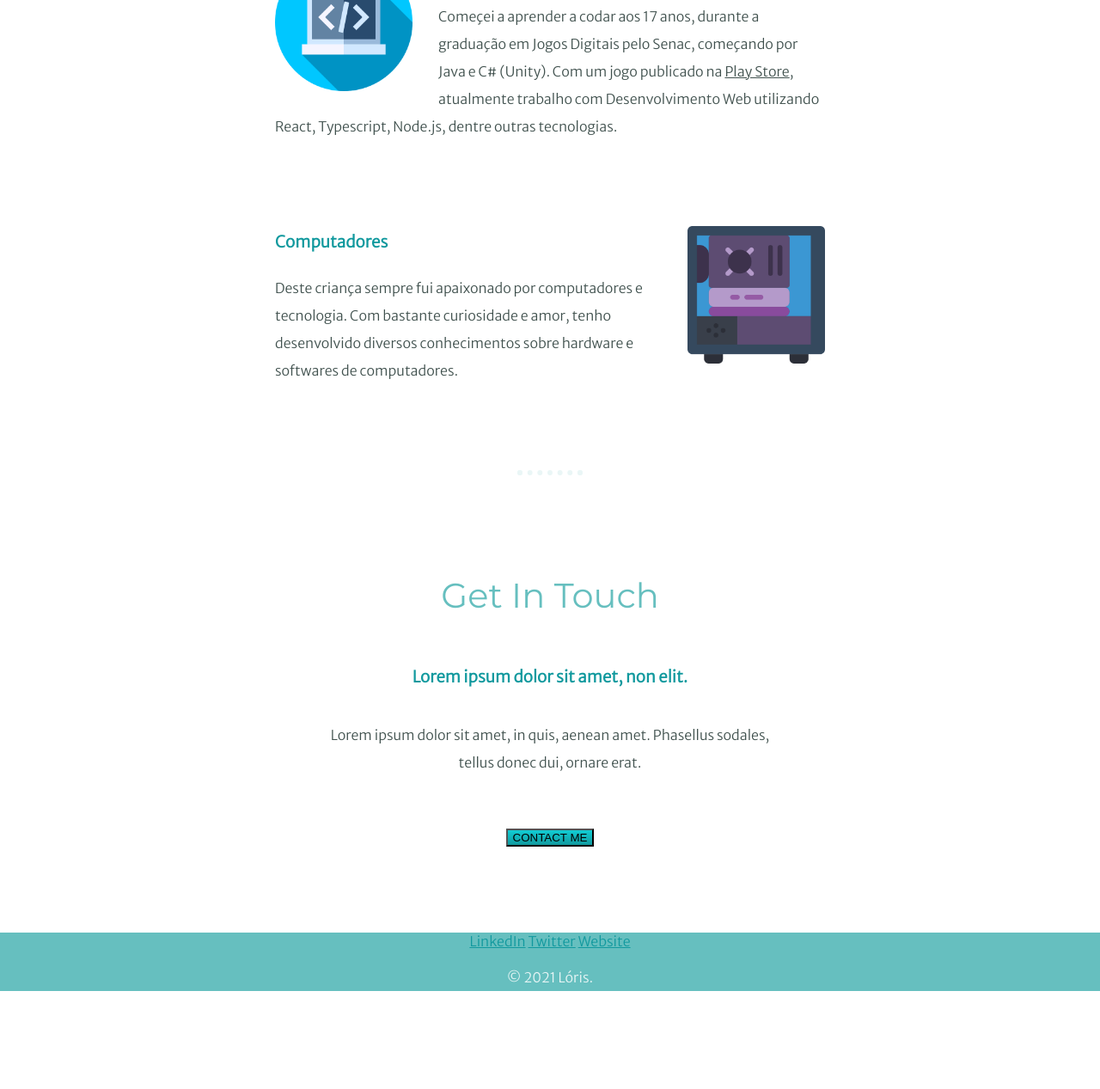
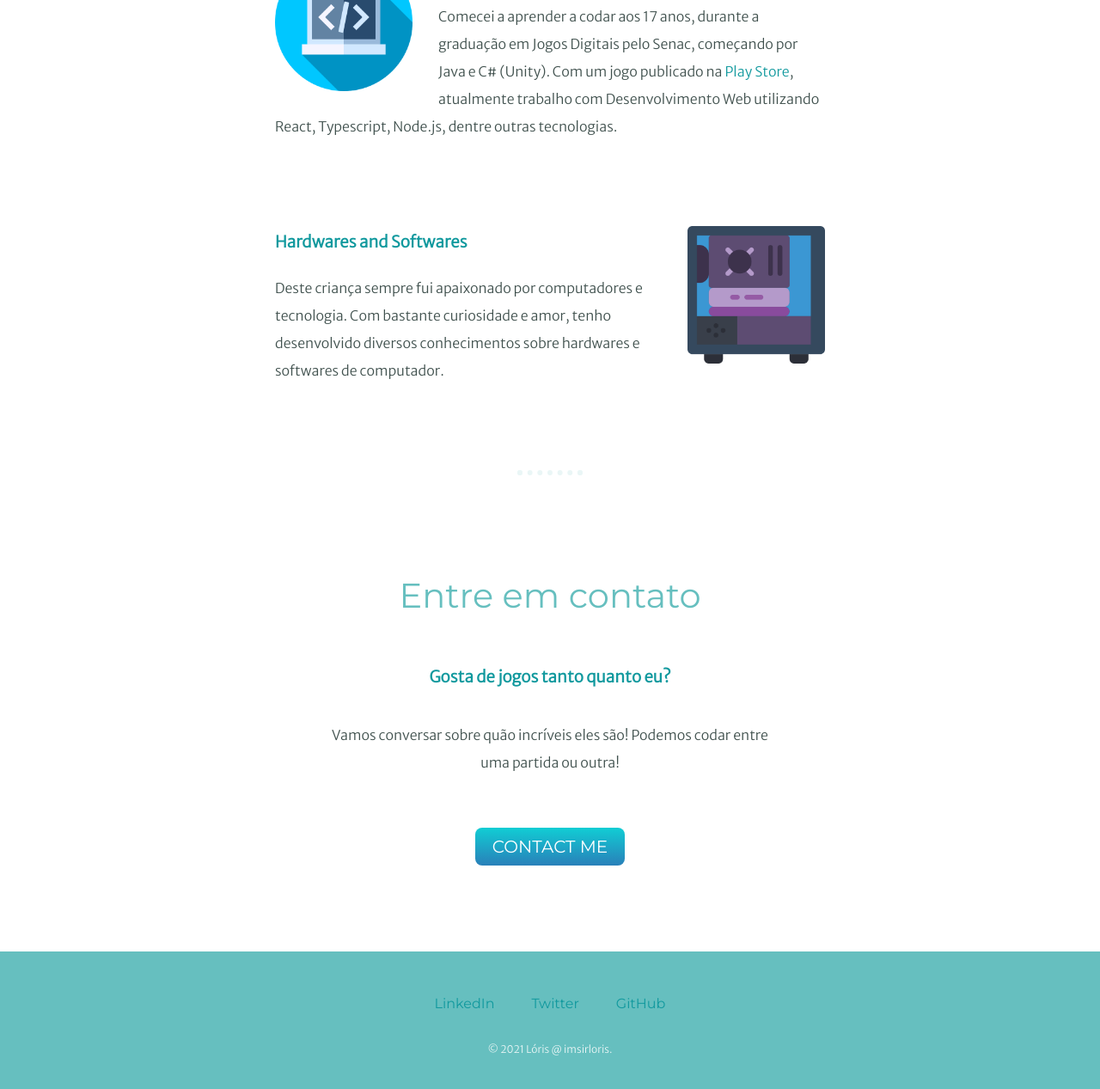
Before and after one commit to imloris/web-development-bootcamp, a plain HTML site: page css - personal site/index.html in a window 1280 px wide. Shown: the part 1883-3150 px from the top of the page at 86% size. Before the commit the page ends 3052 px from the top, so only its background shows below. Drawn offline with Linux system fonts and the light colour scheme.

Commit message:
lasts css changes

```diff
--- a/css - personal site/css/styles.css
+++ b/css - personal site/css/styles.css
@@ -30,7 +30,12 @@ h3 {
 }
 
 a {
-	color: #40514e;
+	color: #11999e;
+	text-decoration: none;
+}
+
+a:hover {
+	color: #eaf6f6;
 }
 
 p {
@@ -42,8 +47,10 @@ p {
 	margin: auto;
 }
 
-.loris {
+.copyright {
 	color: #eaf6f6;
+	font-size: 0.75rem;
+	padding: 20px 0;
 }
 
 .contact-message {
@@ -53,6 +60,8 @@ p {
 
 .footer-link {
 	color: #11999e;
+	font-family: "Montserrat", sans-serif;
+	margin: 10px 20px;
 }
 
 hr {
@@ -74,6 +83,7 @@ hr {
 
 .bottom-container {
 	background-color: #66bfbf;
+	padding: 50px 0 20px;
 }
 
 .skill-row {
@@ -112,6 +122,28 @@ hr {
 
 .btn {
 	background: #11cdd4;
-	background-image: -webkit-linear-gradient(top, #11cdd4, #11999e);
-	background-image: -moz-linear-gradient(top, #11cdd4, #11999e);
+	background-image: -webkit-linear-gradient(top, #11cdd4, #2980b9);
+	background-image: -moz-linear-gradient(top, #11cdd4, #2980b9);
+	background-image: -ms-linear-gradient(top, #11cdd4, #2980b9);
+	background-image: -o-linear-gradient(top, #11cdd4, #2980b9);
+	background-image: linear-gradient(to bottom, #11cdd4, #2980b9);
+	-webkit-border-radius: 8;
+	-moz-border-radius: 8;
+	border-radius: 8px;
+	font-family: "Montserrat", sans-serif;
+	color: #ffffff;
+	font-size: 20px;
+	padding: 10px 20px 10px 20px;
+	text-decoration: none;
+	border: 0;
 }
+
+.btn:hover {
+	background: #30e3cb;
+	background-image: -webkit-linear-gradient(top, #30e3cb, #2bc4ad);
+	background-image: -moz-linear-gradient(top, #30e3cb, #2bc4ad);
+	background-image: -ms-linear-gradient(top, #30e3cb, #2bc4ad);
+	background-image: -o-linear-gradient(top, #30e3cb, #2bc4ad);
+	background-image: linear-gradient(to bottom, #30e3cb, #2bc4ad);
+	text-decoration: none;
+}
--- a/css - personal site/index.html
+++ b/css - personal site/index.html
@@ -43,9 +43,9 @@
 					alt="loris-img"
 				/>
 
-				<h2>Hello.</h2>
+				<h2>Opa.</h2>
 				<p class="intro">
-					software dev, game dev, pokémon master, bass player and quero
+					software dev, game dev, pokémon master, bass player e quero
 					existência sem dor.
 				</p>
 			</div>
@@ -56,11 +56,11 @@
 					<img class="code" src="images/programming.png" alt="" />
 					<h3>Software Development</h3>
 					<p>
-						Começei a aprender a codar aos 17 anos, durante a graduação em Jogos
+						Comecei a aprender a codar aos 17 anos, durante a graduação em Jogos
 						Digitais pelo Senac, começando por Java e C# (Unity). Com um jogo
 						publicado na
 						<a
-							href="https://play.google.com/store/apps/details?id=com.Bugnatron.QuestsofWisllow&hl=pt_BR&gl=US"
+							href="https://play.google.com/store/apps/details?id=com.Bugnatron.QuestsofWisllow&hl=pt_BR&gl=US" target="_blank"
 							>Play Store</a
 						>, atualmente trabalho com Desenvolvimento Web utilizando React,
 						Typescript, Node.js, dentre outras tecnologias.
@@ -68,31 +68,30 @@
 				</div>
 				<div class="skill-row">
 					<img class="pc" src="images/pc.png" alt="" />
-					<h3>Computadores</h3>
+					<h3>Hardwares and Softwares</h3>
 					<p>
 						Deste criança sempre fui apaixonado por computadores e tecnologia.
 						Com bastante curiosidade e amor, tenho desenvolvido diversos
-						conhecimentos sobre hardware e softwares de computadores.
+						conhecimentos sobre hardwares e softwares de computador.
 					</p>
 				</div>
 			</div>
 			<hr />
 			<div class="contact-me">
-				<h2>Get In Touch</h2>
-				<h3>Lorem ipsum dolor sit amet, non elit.</h3>
+				<h2>Entre em contato</h2>
+				<h3>Gosta de jogos tanto quanto eu?</h3>
 				<p class="contact-message">
-					Lorem ipsum dolor sit amet, in quis, aenean amet. Phasellus sodales,
-					tellus donec dui, ornare erat.
+					Vamos conversar sobre quão incríveis eles são! Podemos codar entre uma partida ou outra!
 				</p>
 				<button class="btn" href="mailto:name@email.com">CONTACT ME</a>
 			</div>
 		</div>
 
 		<div class="bottom-container">
-			<a class="footer-link" href="https://www.linkedin.com/">LinkedIn</a>
-			<a class="footer-link" href="https://twitter.com/">Twitter</a>
-			<a class="footer-link" href="https://www.appbrewery.co/">Website</a>
-			<p class="loris">© 2021 Lóris.</p>
+			<a class="footer-link"  href="https://www.linkedin.com/in/victorldcarvalho/" target="_blank">LinkedIn</a>
+			<a class="footer-link" href="https://twitter.com/imsirloris" target="_blank">Twitter</a>
+			<a class="footer-link" href="https://github.com/sirloris" target="_blank">GitHub</a>
+			<p class="copyright">© 2021 Lóris @ imsirloris.</p>
 		</div>
 	</body>
 </html>
```
Also changed, not shown: css - personal site/StubCode.html (deleted, +0 -36 lines).
